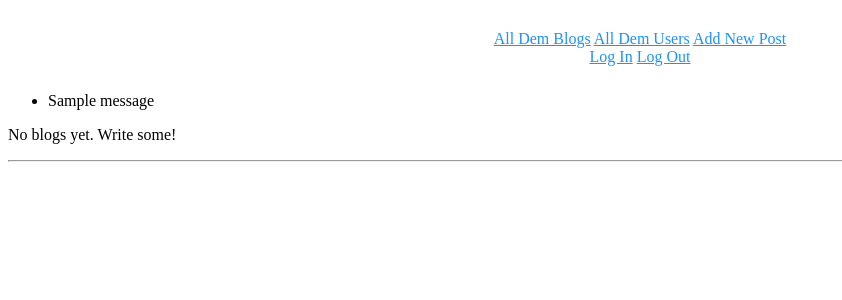
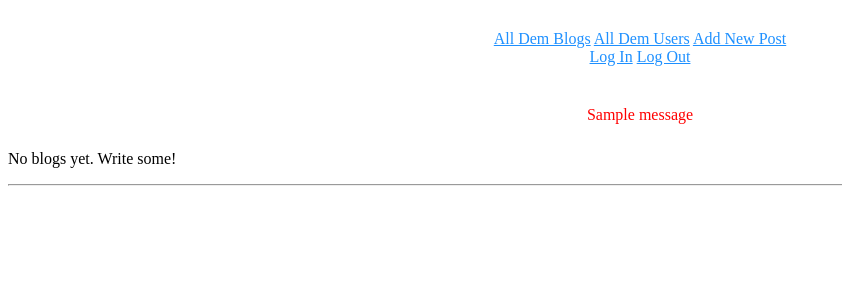
Before and after one commit to terpsycho/blogz, a Flask app: page /blog in a window 1280 px wide. Shown: the top 300 px of the page, without its empty margins (0-842 px from the left). Run offline with Flask 2, Linux system fonts and the light colour scheme; tables that the repository leaves empty hold one stand-in row (values such as "Sample post"); one stand-in notice (Sample message) is shown; data that the repository does not hold is empty.

Commit message:
Okay Now Maybe it's done.

```diff
--- a/templates/base.html
+++ b/templates/base.html
@@ -9,6 +9,7 @@
                 color: red;
             }
             div {
+                color: red;
                 text-align: center;
                 margin: 20px 0 0 ;
                 padding: 10px 0;
@@ -54,11 +55,9 @@
     </div>
 
     {% with messages = get_flashed_messages(with_categories=True) %}
-    <ul>
     {% for category,message in messages %}
-        <li class="{{category}}">{{message}}</li>
+        <div class="{{category}}">{{message}}</div>
     {% endfor %}
-    </ul>
     {% endwith %}
 
 
```
